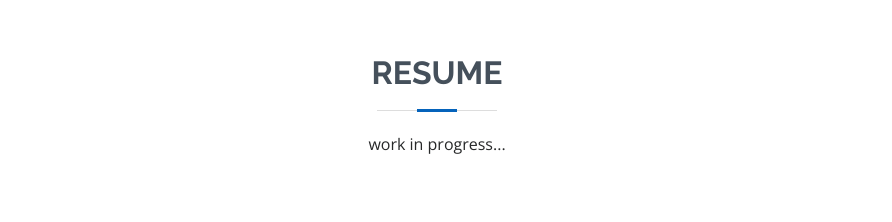
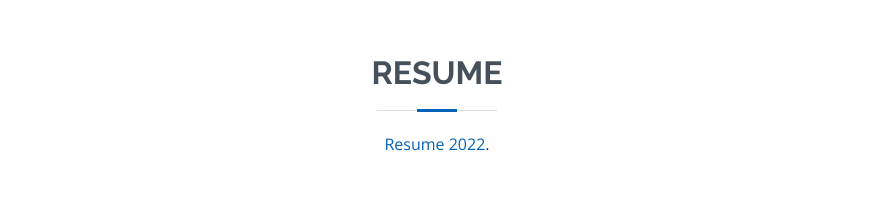
Before and after one commit to dorinori/dorinori.github.io, a plain HTML site: page index.html in a window 1280 px wide. Shown: the part 1320-1542 px from the top of the page, without its empty margins (253-1145 px from the left). Drawn offline with nearby package versions, Linux system fonts and the light colour scheme.

Commit message:
add resume

```diff
--- a/index.html
+++ b/index.html
@@ -234,7 +234,8 @@
 
         <div class="section-title">
           <h2>Resume</h2>
-          <p> work in progress... </p>
+          <!-- <p> work in progress... </p> -->
+          <p><a href="resume.pdf">Resume 2022</a>.</p>
         </div>
 
         <!--
```
Also changed, not shown: assets/img/favicon.ico (added), 4 other files.
